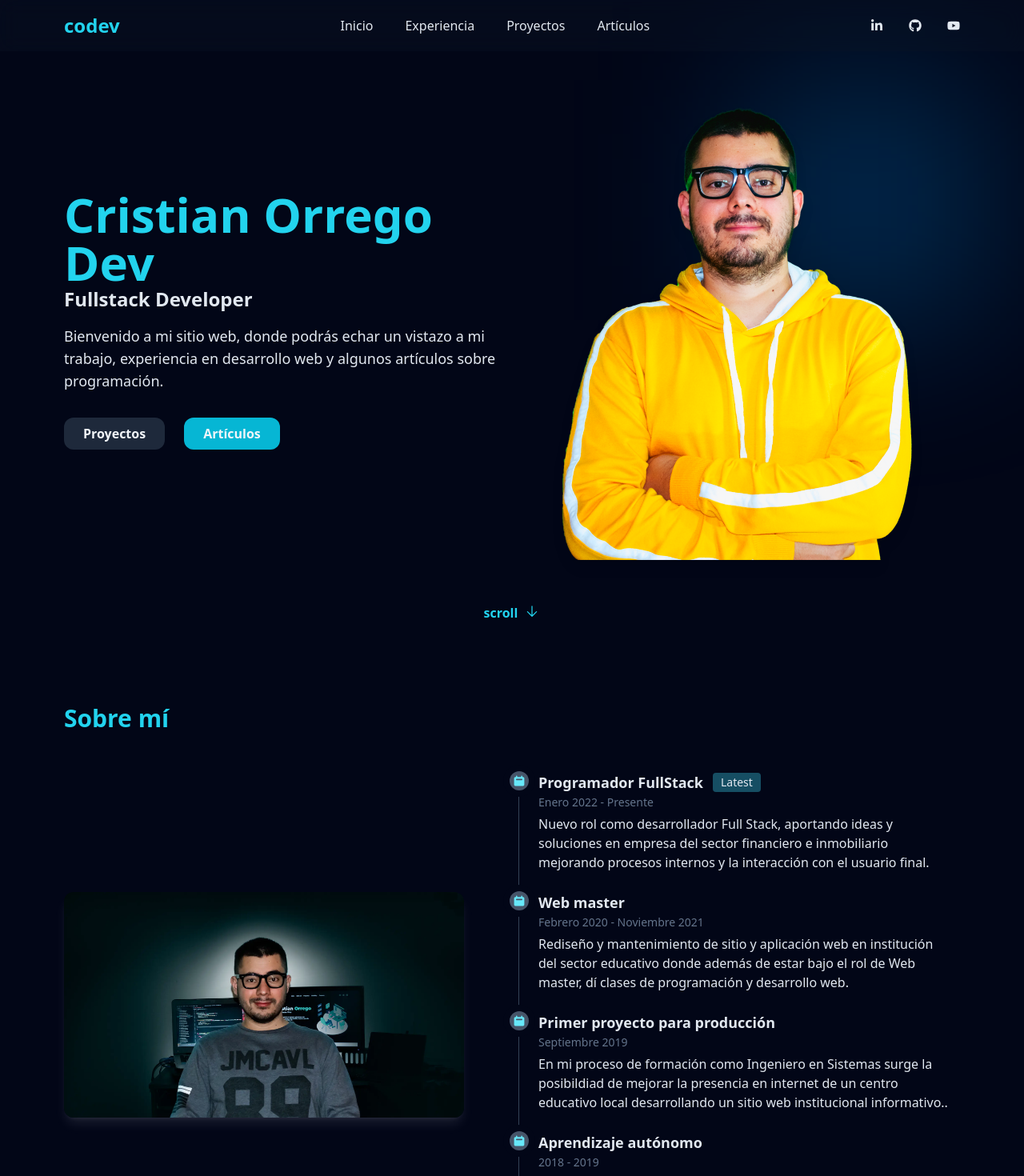
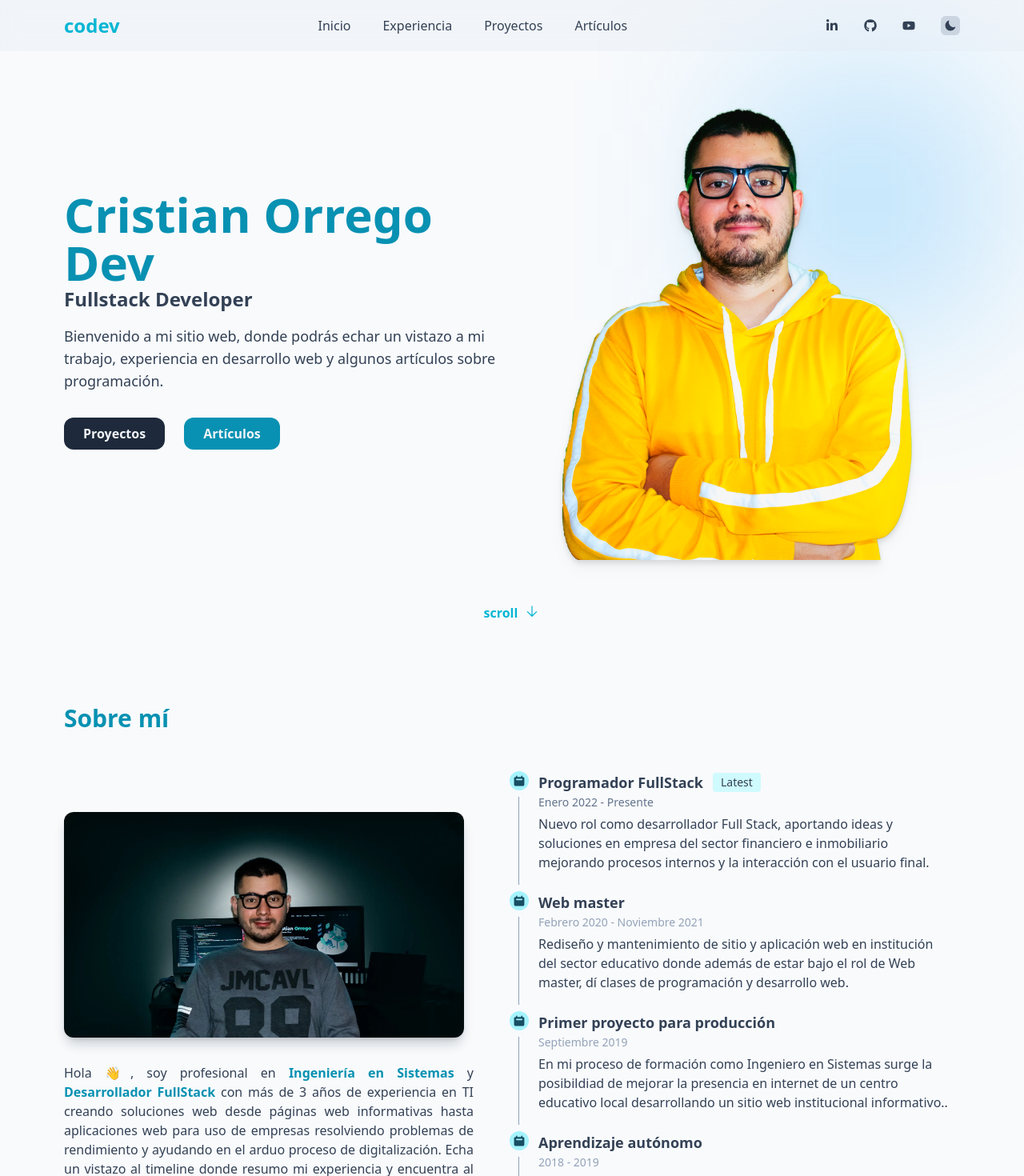
Before and after one commit to cristianorregodev/codev, a Next.js app: page / in a window 1280 px wide. Shown: the top 1470 px of the page at 80% size. Built offline with nearby package versions, Linux system fonts and the light colour scheme.

Commit message:
Feature (ThemeSwitch): Agrega switch para cambiar light/dark mode

```diff
--- a/package.json
+++ b/package.json
@@ -13,6 +13,7 @@
     "eslint": "8.43.0",
     "eslint-config-next": "13.4.7",
     "next": "13.4.7",
+    "next-themes": "^0.2.1",
     "postcss": "8.4.24",
     "react": "18.2.0",
     "react-dom": "18.2.0",
--- a/src/app/layout.js
+++ b/src/app/layout.js
@@ -1,4 +1,5 @@
 import { Navbar } from '@/components/Navbar'
+import { DarkModeProvider } from './providers/DarkModeProvider'
 import './globals.css'
 
 export const metadata = {
@@ -8,10 +9,12 @@ export const metadata = {
 
 export default function RootLayout({ children }) {
     return (
-        <html lang="en" className="dark">
+        <html suppressHydrationWarning lang="en">
             <body className="bg-dark-50 dark:bg-dark-950">
-                <Navbar />
-                {children}
+                <DarkModeProvider>
+                    <Navbar />
+                    {children}
+                </DarkModeProvider>
             </body>
         </html>
     )
--- /dev/null
+++ b/src/app/providers/DarkModeProvider.jsx
@@ -0,0 +1,7 @@
+'use client'
+
+import { ThemeProvider } from 'next-themes'
+
+export function DarkModeProvider({ children }) {
+    return <ThemeProvider attribute="class">{children}</ThemeProvider>
+}
--- a/src/components/Button.jsx
+++ b/src/components/Button.jsx
@@ -5,7 +5,7 @@ export const Button = ({ children, primary = false, link = '#' }) => {
         return (
             <a
                 href={link}
-                className="px-6 py-2 font-bold relative z-10 overflow-hidden before:content-[''] before:absolute before:top-0 before:left-0 before:h-full before:w-0 before:rounded-xl before:bg-primary-500 before:-z-10 before:transition-all before:duration-300 before:hover:w-full text-dark-100 bg-dark-800 rounded-xl hover:bg-dark-600 hover:shadow-md hover:shadow-primary-500/50 ease duration-500"
+                className="px-6 py-2 font-bold relative z-10 overflow-hidden before:content-[''] before:absolute before:top-0 before:left-0 before:h-full before:w-0 before:rounded-xl before:bg-primary-600 before:-z-10 before:transition-all before:duration-300 before:hover:w-full text-dark-100 bg-dark-800 rounded-xl hover:bg-dark-600 hover:shadow-md hover:shadow-primary-500/50 ease duration-500"
             >
                 {children}
             </a>
@@ -13,7 +13,7 @@ export const Button = ({ children, primary = false, link = '#' }) => {
     return (
         <a
             href={link}
-            className="px-6 py-2 font-bold relative z-10 overflow-hidden before:content-[''] before:absolute before:top-0 before:left-0 before:h-full before:w-0 before:rounded-xl before:bg-dark-800 before:-z-10 before:transition-all before:duration-300 before:hover:w-full text-dark-100 bg-primary-500 rounded-xl hover:bg-dark-600 hover:shadow-md hover:shadow-dark-500/50 ease duration-500"
+            className="px-6 py-2 font-bold relative z-10 overflow-hidden before:content-[''] before:absolute before:top-0 before:left-0 before:h-full before:w-0 before:rounded-xl before:bg-dark-800 before:-z-10 before:transition-all before:duration-300 before:hover:w-full text-dark-100 bg-primary-600 rounded-xl hover:bg-dark-600 hover:shadow-md hover:shadow-dark-500/50 ease duration-500"
         >
             {children}
         </a>
--- a/src/components/Home/About.jsx
+++ b/src/components/Home/About.jsx
@@ -4,7 +4,7 @@ import { AiOutlineFileProtect } from 'react-icons/ai'
 export const About = () => {
     return (
         <section className="container mx-auto px-2 py-20 lg:px-20" id="about">
-            <h2 className="text-3xl font-bold text-primary-500 dark:text-primary-400">Sobre mí</h2>
+            <h2 className="text-3xl font-bold text-primary-600 dark:text-primary-400">Sobre mí</h2>
             <div className="md:grid md:grid-cols-2 md:place-items-center pt-12 md:pt-2">
                 <div className="md:w-full">
                     <Image
@@ -16,13 +16,23 @@ export const About = () => {
                         sizes="(max-width: 768px) 100vw, (max-width: 1200px) 50vw, 33vw"
                         className="rounded-xl shadow-lg shadow-dark-900/20 dark:shadow-dark-50/10"
                     />
+                    <p className="mt-8 text-dark-700 dark:text-dark-200 text-justify md:pr-12">
+                        Hola 👋, soy profesional en{' '}
+                        <span className="font-bold text-primary-600 dark:text-primary-400">Ingeniería en Sistemas</span>{' '}
+                        y{' '}
+                        <span className="font-bold text-primary-600 dark:text-primary-400">
+                            Desarrollador FullStack
+                        </span>{' '}
+                        con más de 3 años de experiencia en TI creando soluciones web desde páginas web informativas
+                        hasta aplicaciones web para uso de empresas resolviendo problemas de rendimiento y ayudando en
+                        el arduo proceso de digitalización. Echa un vistazo al timeline donde resumo mi experiencia y
+                        encuentra al final mi curriculum actualizado.
+                    </p>
                 </div>
                 <article className="container px-2 mt-10">
-                    {/* <span className="text">Hola,</span>
-                    <h1 className="text">Mi nombre es Cristian Orrego y soy desarrollador web full stack.</h1> */}
-                    <ul class="relative border-l border-dark-400 dark:border-dark-700">
-                        <li class="mb-8 md:mb-6 ml-6">
-                            <span class="absolute flex items-center justify-center w-6 h-6 bg-primary-200 rounded-full -left-3 ring-8 ring-dark-50 dark:ring-dark-950 dark:bg-dark-600">
+                    <ul className="relative border-l border-dark-400 dark:border-dark-700">
+                        <li className="mb-8 md:mb-6 ml-6">
+                            <span className="absolute flex items-center justify-center w-6 h-6 bg-primary-200 rounded-full -left-3 ring-8 ring-dark-50 dark:ring-dark-950 dark:bg-dark-600">
                                 <svg
                                     aria-hidden="true"
                                     className="w-4 h-4 text-primary-900 dark:text-primary-300"
@@ -37,23 +47,23 @@ export const About = () => {
                                     ></path>
                                 </svg>
                             </span>
-                            <h3 class="flex items-center mb-1 text-lg font-semibold text-dark-700 dark:text-dark-200">
+                            <h3 className="flex items-center mb-1 text-lg font-semibold text-dark-700 dark:text-dark-200">
                                 Programador FullStack{' '}
-                                <span class="bg-primary-100 text-dark-700 text-sm font-medium mr-2 px-2.5 py-0.5 rounded dark:bg-primary-900 dark:text-dark-200 ml-3">
+                                <span className="bg-primary-100 text-dark-700 text-sm font-medium mr-2 px-2.5 py-0.5 rounded dark:bg-primary-900 dark:text-dark-200 ml-3">
                                     Latest
                                 </span>
                             </h3>
-                            <time class="block mb-2 text-sm font-normal leading-none text-dark-400 dark:text-dark-500">
+                            <time className="block mb-2 text-sm font-normal leading-none text-dark-500 dark:text-dark-400">
                                 Enero 2022 - Presente
                             </time>
-                            <p class="mb-4 text-base font-normal text-dark-700 dark:text-dark-200">
+                            <p className="mb-4 text-base font-normal text-dark-700 dark:text-dark-200">
                                 Nuevo rol como desarrollador Full Stack, aportando ideas y soluciones en empresa del
                                 sector financiero e inmobiliario mejorando procesos internos y la interacción con el
                                 usuario final.
                             </p>
                         </li>
-                        <li class="mb-8 md:mb-6 ml-6">
-                            <span class="absolute flex items-center justify-center w-6 h-6 bg-primary-200 rounded-full -left-3 ring-8 ring-dark-50 dark:ring-dark-950 dark:bg-dark-600">
+                        <li className="mb-8 md:mb-6 ml-6">
+                            <span className="absolute flex items-center justify-center w-6 h-6 bg-primary-200 rounded-full -left-3 ring-8 ring-dark-50 dark:ring-dark-950 dark:bg-dark-600">
                                 <svg
                                     aria-hidden="true"
                                     className="w-4 h-4 text-primary-900 dark:text-primary-300"
@@ -68,20 +78,20 @@ export const About = () => {
                                     ></path>
                                 </svg>
                             </span>
-                            <h3 class="flex items-center mb-1 text-lg font-semibold text-dark-700 dark:text-dark-200">
+                            <h3 className="flex items-center mb-1 text-lg font-semibold text-dark-700 dark:text-dark-200">
                                 Web master{' '}
                             </h3>
-                            <time class="block mb-2 text-sm font-normal leading-none text-dark-400 dark:text-dark-500">
+                            <time className="block mb-2 text-sm font-normal leading-none text-dark-400 dark:text-dark-500">
                                 Febrero 2020 - Noviembre 2021
                             </time>
-                            <p class="mb-4 text-base font-normal text-dark-700 dark:text-dark-200">
+                            <p className="mb-4 text-base font-normal text-dark-700 dark:text-dark-200">
                                 Rediseño y mantenimiento de sitio y aplicación web en institución del sector educativo
                                 donde además de estar bajo el rol de Web master, dí clases de programación y desarrollo
                                 web.
                             </p>
                         </li>
-                        <li class="mb-8 md:mb-6 ml-6">
-                            <span class="absolute flex items-center justify-center w-6 h-6 bg-primary-200 rounded-full -left-3 ring-8 ring-dark-50 dark:ring-dark-950 dark:bg-dark-600">
+                        <li className="mb-8 md:mb-6 ml-6">
+                            <span className="absolute flex items-center justify-center w-6 h-6 bg-primary-200 rounded-full -left-3 ring-8 ring-dark-50 dark:ring-dark-950 dark:bg-dark-600">
                                 <svg
                                     aria-hidden="true"
                                     className="w-4 h-4 text-primary-900 dark:text-primary-300"
@@ -96,20 +106,20 @@ export const About = () => {
                                     ></path>
                                 </svg>
                             </span>
-                            <h3 class="flex items-center mb-1 text-lg font-semibold text-dark-700 dark:text-dark-200">
+                            <h3 className="flex items-center mb-1 text-lg font-semibold text-dark-700 dark:text-dark-200">
                                 Primer proyecto para producción{' '}
                             </h3>
-                            <time class="block mb-2 text-sm font-normal leading-none text-dark-400 dark:text-dark-500">
+                            <time className="block mb-2 text-sm font-normal leading-none text-dark-400 dark:text-dark-500">
                                 Septiembre 2019
                             </time>
-                            <p class="mb-4 text-base font-normal text-dark-700 dark:text-dark-200">
+                            <p className="mb-4 text-base font-normal text-dark-700 dark:text-dark-200">
                                 En mi proceso de formación como Ingeniero en Sistemas surge la posibildiad de mejorar la
                                 presencia en internet de un centro educativo local desarrollando un sitio web
                                 institucional informativo..
                             </p>
                         </li>
-                        <li class="mb-8 md:mb-6 ml-6">
-                            <span class="absolute flex items-center justify-center w-6 h-6 bg-primary-200 rounded-full -left-3 ring-8 ring-dark-50 dark:ring-dark-950 dark:bg-dark-600">
+                        <li className="mb-8 md:mb-6 ml-6">
+                            <span className="absolute flex items-center justify-center w-6 h-6 bg-primary-200 rounded-full -left-3 ring-8 ring-dark-50 dark:ring-dark-950 dark:bg-dark-600">
                                 <svg
                                     aria-hidden="true"
                                     className="w-4 h-4 text-primary-900 dark:text-primary-300"
@@ -124,13 +134,13 @@ export const About = () => {
                                     ></path>
                                 </svg>
                             </span>
-                            <h3 class="flex items-center mb-1 text-lg font-semibold text-dark-700 dark:text-dark-200">
+                            <h3 className="flex items-center mb-1 text-lg font-semibold text-dark-700 dark:text-dark-200">
                                 Aprendizaje autónomo{' '}
                             </h3>
-                            <time class="block mb-2 text-sm font-normal leading-none text-dark-400 dark:text-dark-500">
+                            <time className="block mb-2 text-sm font-normal leading-none text-dark-400 dark:text-dark-500">
                                 2018 - 2019
                             </time>
-                            <p class="mb-4 text-base font-normal text-dark-700 dark:text-dark-200">
+                            <p className="mb-4 text-base font-normal text-dark-700 dark:text-dark-200">
                                 Primeros pasos en el desarrollo web aprendiendo en mis clases de ingeniería y de forma
                                 autodidacta con cursos virtuales, donde creé algunos proyectos personales los cuáles me
                                 abrieron las puertas al mundo laboral dentro de la insdustria TI.
--- a/src/components/Home/Banner.jsx
+++ b/src/components/Home/Banner.jsx
@@ -4,7 +4,7 @@ export const Banner = () => {
     return (
         <section className="relative mx-auto container px-2 pt-20 h-screen overflow-hidden grid place-items-center md:grid-cols-2 md:pt-0 lg:px-20">
             <div className="text-center md:text-left">
-                <h1 className="text-3xl font-bold lg:text-5xl xl:text-6xl text-primary-500 dark:text-primary-400">
+                <h1 className="text-3xl font-bold lg:text-5xl xl:text-6xl text-primary-600 dark:text-primary-400">
                     Cristian Orrego Dev
                 </h1>
                 <h2 className="text-lg font-semibold lg:text-xl xl:text-2xl text-dark-700 dark:text-dark-200">
--- a/src/components/Navbar.jsx
+++ b/src/components/Navbar.jsx
@@ -1,12 +1,15 @@
 'use client'
-import { useRef } from 'react'
+import { useRef, useState } from 'react'
 import { NavLink } from './NavLink'
 import { FaLinkedinIn, FaGithub, FaYoutube } from 'react-icons/fa'
+import { ThemeSwitch } from './ThemeSwich'
 
 export const Navbar = () => {
     const navRef = useRef()
+    const [isOpen, setIsOpen] = useState(false)
     const showNavBar = () => {
         navRef.current.classList.toggle('hidden')
+        setIsOpen(!isOpen)
     }
     return (
         <header className="backdrop-blur-md bg-dark-200/30 dark:bg-dark-900/30 fixed w-full z-20 top-0 left-0">
@@ -18,11 +21,11 @@ export const Navbar = () => {
                     codev
                 </a>
                 <div className="md:order-2">
-                    <ul className="hidden md:flex md:space-x-8 ">
+                    <ul className="hidden md:flex md:space-x-8 items-center ">
                         <li>
                             <a
                                 href="#"
-                                className="text-dark-700 hover:text-dark-900 dark:text-dark-200 dark:hover:text-dark-50 transition-colors duration-300"
+                                className="text-dark-700 hover:text-dark-500 dark:text-dark-200 dark:hover:text-dark-50 transition-colors duration-300"
                             >
                                 <FaLinkedinIn />
                             </a>
@@ -30,7 +33,7 @@ export const Navbar = () => {
                         <li>
                             <a
                                 href="#"
-                                className="text-dark-700 hover:text-dark-900 dark:text-dark-200 dark:hover:text-dark-50 transition-colors duration-300"
+                                className="text-dark-700 hover:text-dark-500 dark:text-dark-200 dark:hover:text-dark-50 transition-colors duration-300"
                             >
                                 <FaGithub />
                             </a>
@@ -38,16 +41,33 @@ export const Navbar = () => {
                         <li>
                             <a
                                 href="#"
-                                className="text-dark-700 hover:text-dark-900 dark:text-dark-200 dark:hover:text-dark-50 transition-colors duration-300"
+                                className="text-dark-700 hover:text-dark-500 dark:text-dark-200 dark:hover:text-dark-50 transition-colors duration-300"
                             >
                                 <FaYoutube />
                             </a>
                         </li>
+                        <li>
+                            <ThemeSwitch />
+                        </li>
                     </ul>
+                    <div className="flex items-center">
+                        <ThemeSwitch show={false} />
                         <button
-                        className="p-2 text-sm text-dark-700 dark:text-dark-200 rounded-lg md:hidden   "
+                            className="p-2 text-sm text-dark-700 dark:text-dark-200 rounded-lg md:hidden"
                             onClick={showNavBar}
                         >
+                            {isOpen ? (
+                                <svg
+                                    xmlns="http://www.w3.org/2000/svg"
+                                    fill="none"
+                                    viewBox="0 0 24 24"
+                                    strokeWidth="1.5"
+                                    stroke="currentColor"
+                                    className="w-6 h-6"
+                                >
+                                    <path strokeLinecap="round" strokeLinejoin="round" d="M6 18L18 6M6 6l12 12" />
+                                </svg>
+                            ) : (
                                 <svg
                                     xmlns="http://www.w3.org/2000/svg"
                                     fill="none"
@@ -62,7 +82,9 @@ export const Navbar = () => {
                                         d="M3.75 6.75h16.5M3.75 12h16.5m-16.5 5.25h16.5"
                                     />
                                 </svg>
+                            )}
                         </button>
+                    </div>
                 </div>
                 <div
                     ref={navRef}
--- /dev/null
+++ b/src/components/ThemeSwich.jsx
@@ -0,0 +1,54 @@
+'use client'
+import { useState, useEffect } from 'react'
+import { useTheme } from 'next-themes'
+import { IoMdMoon, IoMdSunny } from 'react-icons/io'
+
+export const ThemeSwitch = ({ show = true }) => {
+    const [mounted, setMounted] = useState(false)
+    const [checked, setChecked] = useState(false)
+    const { theme, setTheme, systemTheme } = useTheme()
+
+    const handleThemeChange = () => {
+        if (theme === 'light') {
+            setTheme('dark')
+            setChecked(!checked)
+        }
+        if (theme === 'dark') {
+            setTheme('light')
+            setChecked(!checked)
+        }
+    }
+    const currentTheme = theme === 'system' ? systemTheme : theme
+    // useEffect only runs on the client, so now we can safely show the UI
+    useEffect(() => {
+        setMounted(true)
+        // if (currentTheme === 'dark') {
+        //     setChecked(true)
+        // }
+    }, [])
+
+    if (!mounted) {
+        return null
+    }
+
+    return (
+        <div
+            className={`bg-dark-300 dark:bg-dark-700 p-1 rounded-md hover:bg-dark-700 dark:hover:bg-dark-300 transition-colors duration-300 ${
+                !show && 'md:hidden'
+            }`}
+        >
+            {currentTheme === 'dark' ? (
+                <IoMdSunny
+                    size={20}
+                    className="text-dark-700 hover:text-dark-300 dark:text-dark-300 dark:hover:text-dark-700 transition-colors duration-300 cursor-pointer"
+                    onClick={() => setTheme('light')}
+                />
+            ) : (
+                <IoMdMoon
+                    className="text-dark-700 hover:text-dark-300 dark:text-dark-300 dark:hover:text-dark-700 transition-colors duration-300 cursor-pointer"
+                    onClick={() => setTheme('dark')}
+                />
+            )}
+        </div>
+    )
+}
```
Also changed, not shown: 1 other file (tests, documents, lock files or other folders). Lines whose indentation alone changed are shown as unchanged.
